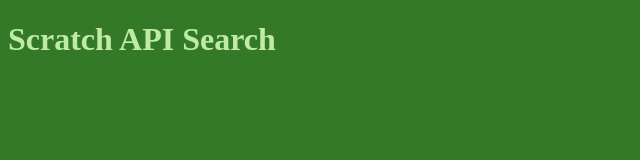
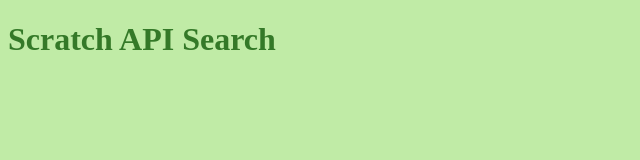
Before and after one commit to dorakoma/Scratch-API-Search, a plain HTML site: page index.html in a window 1280 px wide. Shown: the whole page, without its empty margins (0-640 px from the left). Drawn offline with Linux system fonts and the light colour scheme.

Commit message:
Update styles.css

```diff
--- a/styles.css
+++ b/styles.css
@@ -1,8 +1,8 @@
    /* styles.css */
    body {
-       background-color: #347928;
+       background-color: #C0EBA6;
    }
 
    h1 {
-     color: #C0EBA6
+     color: #347928
    }
```
